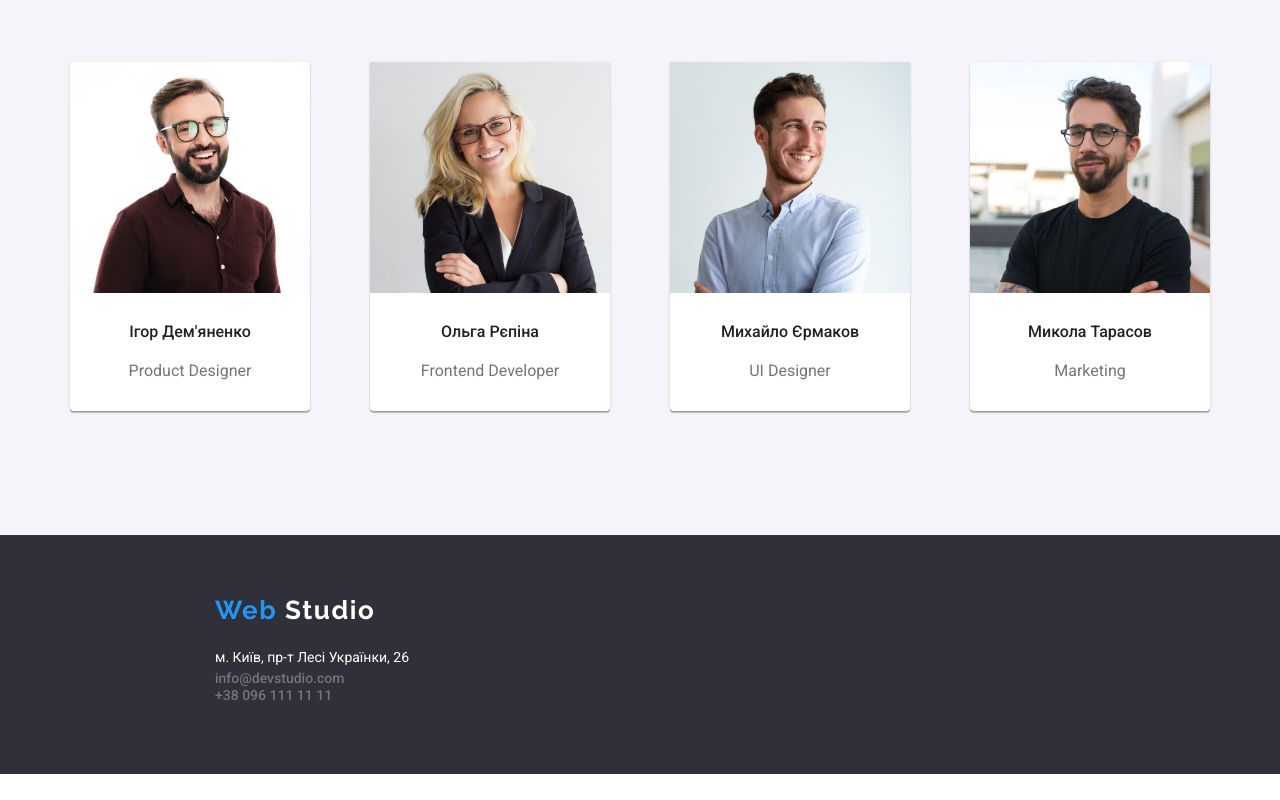
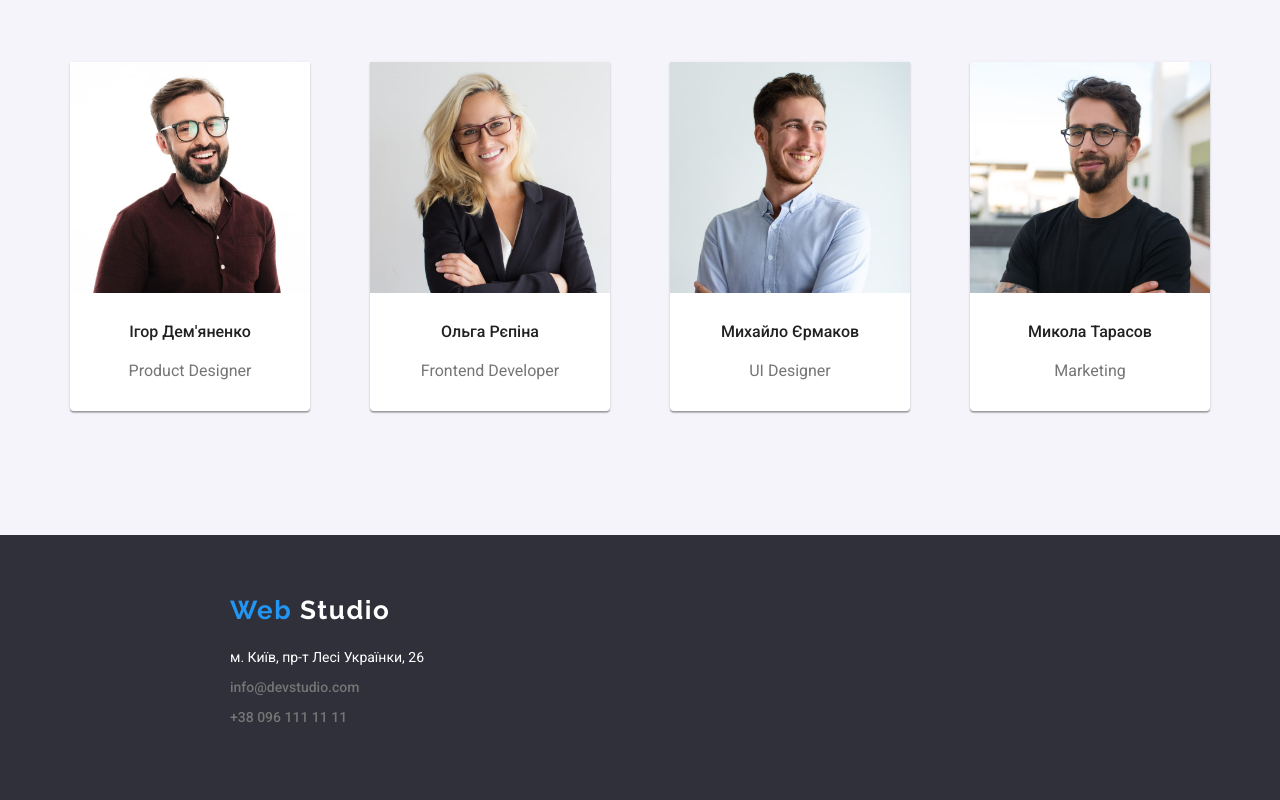
Before and after one commit to Viktoria-Korol/goit-markup-hw-03, a plain HTML site: page index.html in a window 1280 px wide. Shown: the part 1566-2366 px from the top of the page. Before the commit the page ends 2340 px from the top, so only its background shows below. Drawn offline with Linux system fonts and the light colour scheme.

Commit message:
file styles and html

```diff
--- a/css/styles.css
+++ b/css/styles.css
@@ -524,8 +524,19 @@ flex-basis: calc(100% / 3 - var(--card-set-gap));}
 }
 
 /* Футер */
+ .footer{
+    padding-top: 60px;
+    padding-bottom: 60px;
+ }
 
-
+.address{
+    margin-top: 20px;
+}
+.contacts-footer .item{
+    min-height: 21px;
+}
+.contacts-footer .item + .item{
+    margin-top: 9px;}
 
 .link-footer {
     font-family: 'Roboto';
--- a/index.html
+++ b/index.html
@@ -193,20 +193,22 @@
     <!--Футер-->
 
     <footer class="footer">
+        <div class="container footer-nav">
         <a href="index.html" class="logo-footer"> <span class="logo-accent">Web</span> <span
                 class="footer-studio">Studio</span>
         </a>
         <address>
-            <div class="footer-nav">
+
             <ul class="contacts-footer list">
-                <li> <a href="https://www.google.com.ua/maps/place/%D0%B1%D1%83%D0%BB.+%D0%9B%D0%B5%D1%81%D0%B8+%D0%A3%D0%BA%D1%80%D0%B0%D0%B8%D0%BD%D0%BA%D0%B8,+26,+%D0%9A%D0%B8%D0%B5%D0%B2,+02000/@50.4265841,30.5361971,17z/data=!3m1!4b1!4m5!3m4!1s0x40d4cf0e033ecbe9:0x57a4dffefec77da0!8m2!3d50.4265807!4d30.5383858?hl=ru"
+                <li class="item"> <a href="https://www.google.com.ua/maps/place/%D0%B1%D1%83%D0%BB.+%D0%9B%D0%B5%D1%81%D0%B8+%D0%A3%D0%BA%D1%80%D0%B0%D0%B8%D0%BD%D0%BA%D0%B8,+26,+%D0%9A%D0%B8%D0%B5%D0%B2,+02000/@50.4265841,30.5361971,17z/data=!3m1!4b1!4m5!3m4!1s0x40d4cf0e033ecbe9:0x57a4dffefec77da0!8m2!3d50.4265807!4d30.5383858?hl=ru"
                         target="_blank" rel="noopener nofollow noreferrer" class="address">
                         м. Київ, пр-т Лесі Українки, 26</a></li>
-                <li class="footer-mail"><a href="mailto:info@devstudio.com" class="link">info@devstudio.com</a></li>
-                <li class="footer-tel"><a href="tel:+380961111111" class="link">+38 096 111 11 11</a></li>
+                <li class="item"><a href="mailto:info@devstudio.com" class="link">info@devstudio.com</a></li>
+                <li class="item"><a href="tel:+380961111111" class="link">+38 096 111 11 11</a></li>
             </ul>
-            </div>
+
         </address>
+        </div>
     </footer>
 
 </body>
```
Also changed, not shown: portfolio.html (+13 -10 lines).
